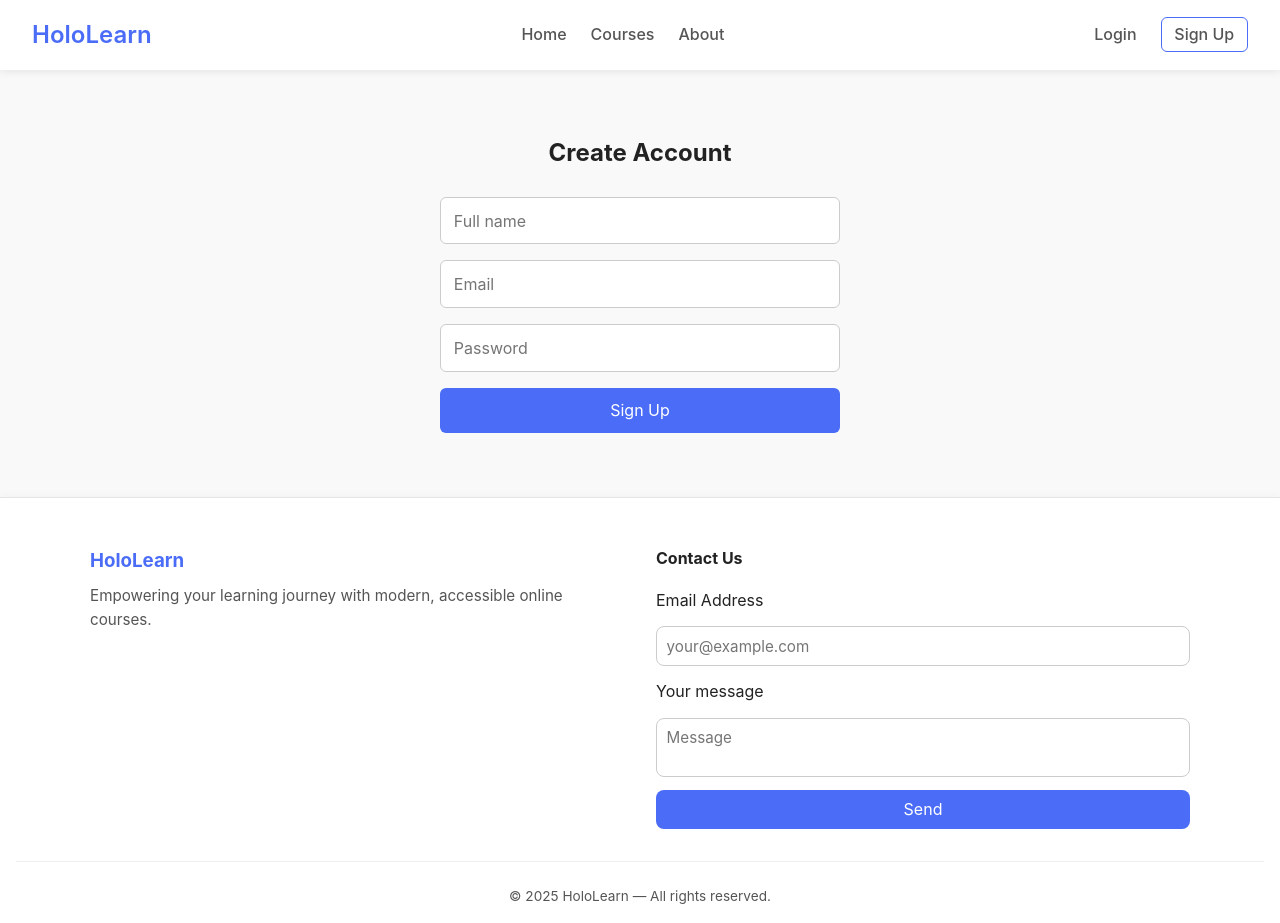
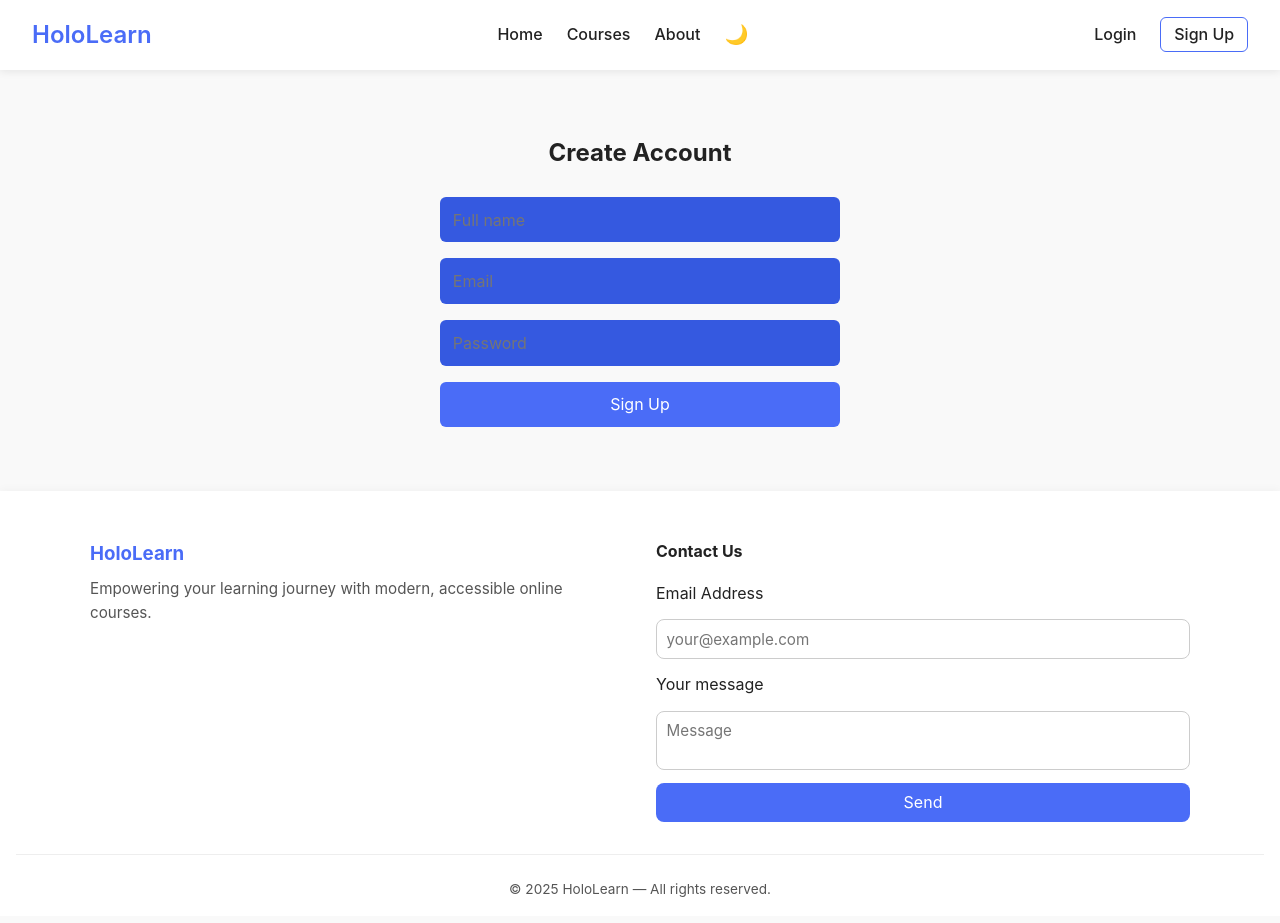
Before and after one commit to BONDIOLA-BOT/ProyectoFinalGeneracionT, a React (Vite) app in the folder holoLearn/: page /signup in a window 1280 px wide. Built offline with nearby package versions, Linux system fonts and the light colour scheme.

Commit message:
Dark-mode
se agrego el modo oscuro, para eso se modifico la estructura del navbar, se agrego un archivo de variables.css y tambien se modificaron la mayoria de los css para utilizar estas variables

```diff
--- a/holoLearn/src/App.css
+++ b/holoLearn/src/App.css
@@ -1,15 +1,4 @@
-/* 🎨 Variables globales y estilos base */
-:root {
-  --primary: #4a6cf7;
-  --primary-hover: #3559e0;
-  --text-dark: #222;
-  --text-light: #555;
-  --bg-light: #f9f9f9;
-  --bg-white: #fff;
-  --radius: 8px;
-  --shadow: 0 2px 8px rgba(0, 0, 0, 0.08);
-  --transition: 0.25s ease;
-}
+@import url("./styles/variables.css");
 
 * {
   margin: 0;
@@ -22,6 +11,7 @@ body {
   background-color: var(--bg-light);
   color: var(--text-dark);
   line-height: 1.6;
+  transition: var(--transition);
 }
 
 /* Contenedor general reutilizable */
--- a/holoLearn/src/App.jsx
+++ b/holoLearn/src/App.jsx
@@ -10,7 +10,7 @@ import Signup from "./pages/signup";
 
 function App() {
   return (
-    <BrowserRouter>
+    <BrowserRouter >
       <Routes>
         <Route element={<MainLayout />}>
           <Route path="/" element={<Home />} />
--- a/holoLearn/src/components/navbar.jsx
+++ b/holoLearn/src/components/navbar.jsx
@@ -1,24 +1,61 @@
 import { NavLink } from "react-router-dom";
-import { useState } from "react";
+import { useState, useEffect } from "react";
 import "../styles/navbar.css";
+import "../styles/variables.css";
 
 export default function Navbar() {
   const [open, setOpen] = useState(false);
+  const [darkMode, setDarkMode] = useState(false);
+
+  useEffect(() => {
+    const storedTheme = localStorage.getItem("darkMode") === "true";
+    setDarkMode(storedTheme);
+  }, []);
+
+  useEffect(() => {
+    document.body.classList.toggle("dark-mode", darkMode);
+    localStorage.setItem("darkMode", darkMode);
+  }, [darkMode]);
 
   return (
     <nav className="navbar">
       <div className="navbar-container">
-        <NavLink to="/" className="logo">HoloLearn</NavLink>
+        <NavLink to="/" className="logo">
+          HoloLearn
+        </NavLink>
 
         <ul className={`nav-links ${open ? "open" : ""}`}>
-          <li><NavLink to="/" end>Home</NavLink></li>
-          <li><NavLink to="/courses">Courses</NavLink></li>
-          <li><NavLink to="/about">About</NavLink></li>
+          <li>
+            <NavLink to="/" end>
+              Home
+            </NavLink>
+          </li>
+          <li>
+            <NavLink to="/courses">Courses</NavLink>
+          </li>
+          <li>
+            <NavLink to="/about">About</NavLink>
+          </li>
+          <li>
+            <button
+              class="toggle-mode"
+              type="button"
+              onClick={() => setDarkMode(!darkMode)}
+            >
+              {darkMode ? "☀️" : "🌙"}
+            </button>
+          </li>
         </ul>
 
         <ul className={`nav-auth ${open ? "open" : ""}`}>
-          <li><NavLink to="/login">Login</NavLink></li>
-          <li><NavLink to="/signup" className="signup">Sign Up</NavLink></li>
+          <li>
+            <NavLink to="/login">Login</NavLink>
+          </li>
+          <li>
+            <NavLink to="/signup" className="signup">
+              Sign Up
+            </NavLink>
+          </li>
         </ul>
 
         <div className="menu-toggle" onClick={() => setOpen(!open)}>
--- a/holoLearn/src/styles/about.css
+++ b/holoLearn/src/styles/about.css
@@ -1,3 +1,5 @@
+@import url("../styles/variables.css");
+
 .about {
   max-width: 800px;
   margin: 4rem auto;
@@ -6,7 +8,7 @@
 }
 
 .about h2 {
-  color: #222;
+  color: var(--text-dark);
   margin-bottom: 1rem;
 }
 
@@ -27,9 +29,9 @@
 
 .value {
   flex: 1 1 250px;
-  background: #fff;
+  background: var(--secondary);
   padding: 1.5rem;
-  border-radius: 10px;
+  border-radius: var(--radius);
   box-shadow: 0 2px 8px rgba(0, 0, 0, 0.05);
   text-align: center;
 }
--- a/holoLearn/src/styles/courses.css
+++ b/holoLearn/src/styles/courses.css
@@ -1,3 +1,5 @@
+@import url("../styles/variables.css");
+
 .courses {
   max-width: 1000px;
   margin: 4rem auto;
@@ -12,10 +14,10 @@
 }
 
 .course-card {
-    background: white;
+  background: var(--secondary);
   padding: 1.5rem;
-    border-radius: 10px;
-    box-shadow: 0 2px 8px rgba(0,0,0,0.05);
+  border-radius: var(--radius);
+  box-shadow: 0 2px 8px rgba(0, 0, 0, 0.05);
   transition: 0.3s;
 }
 
--- a/holoLearn/src/styles/footer.css
+++ b/holoLearn/src/styles/footer.css
@@ -1,6 +1,7 @@
+@import url("../styles/variables.css");
+
 .footer {
   background-color: var(--bg-white);
-  border-top: 1px solid #e5e5e5;
   padding: 3rem 1rem 1rem;
   box-shadow: 0 -2px 8px rgba(0, 0, 0, 0.03);
 }
--- a/holoLearn/src/styles/home.css
+++ b/holoLearn/src/styles/home.css
@@ -1,10 +1,12 @@
+@import url("../styles/variables.css");
+
 .home {
   display: flex;
   flex-direction: column;
   align-items: center;
   justify-content: center;
   min-height: 40vh;
-  background: linear-gradient(#90a4ff, #f8f9ff);
+  background: linear-gradient(var(--secondary), var(--primary));
 }
 
 .home-container {
@@ -15,19 +17,19 @@
 
 .home h1 {
   font-size: 2.5rem;
-  color: #222;
+  color: var(--text-dark);
 }
 
 .home p {
-  color: #555;
+  color: var(--text-ligth);
   margin-top: 1rem;
 }
 
 .cta {
   margin-top: 2rem;
-  background: #4a6cf7;
-  color: white;
-  border: none;
+  background: var(--secondary);
+  color: var(--text-ligth);
+  border: 1px solid var(--secondary-hover);
   padding: 0.8rem 1.6rem;
   border-radius: 8px;
   cursor: pointer;
@@ -35,11 +37,11 @@
 }
 
 .cta:hover {
-  background: #3559e0;
+  background: var(--secondary-hover);
 }
 
 .cta > a {
-  color: white;
+  color: var(--text-dark);
   text-decoration: none;
 }
 
@@ -66,7 +68,7 @@
 
 .review-card {
   background: white;
-  border-radius: 10px;
+  border-radius: var(--radius);
   box-shadow: 0 2px 10px rgba(0, 0, 0, 0.05);
   padding: 1.5rem;
   transition: transform 0.3s ease, box-shadow 0.3s ease;
--- a/holoLearn/src/styles/navbar.css
+++ b/holoLearn/src/styles/navbar.css
@@ -1,5 +1,7 @@
+@import url("../styles/variables.css");
+
 .navbar {
-  background-color: #fff;
+  background-color: var(--bg-white);
   box-shadow: 0 2px 8px rgba(0,0,0,0.08);
   position: sticky;
   top: 0;
@@ -14,7 +16,7 @@
 }
 
 .logo {
-  color: #4a6cf7;
+  color: var(--primary);
   font-weight: 600;
   font-size: 1.5rem;
   text-decoration: none;
@@ -30,7 +32,7 @@
 .nav-links a,
 .nav-auth a {
   text-decoration: none;
-  color: #555;
+  color: var(--text-ligth);
   transition: 0.25s;
   font-weight: 500;
 }
@@ -38,24 +40,31 @@
 .nav-links a:hover,
 .nav-auth a:hover,
 .nav-links a.active {
-  color: #4a6cf7;
+  color: var(--primary);
 }
 
 .nav-auth .signup {
-  border: 1px solid #4a6cf7;
+  border: 1px solid var(--primary);
   padding: 0.4rem 0.8rem;
   border-radius: 6px;
 }
 
 .nav-auth .signup:hover {
-  background-color: #4a6cf7;
-  color: #fff;
+  background-color: var(--primary);
+  color: var(--bg-white);
 }
 
 .menu-toggle {
   display: none;
   font-size: 1.6rem;
   cursor: pointer;
+}
+
+.toggle-mode {
+  background: none;
+  border: none;
+  cursor: pointer;
+  font-size: 1.2rem;
 }
 
 @media (max-width: 768px) {
@@ -65,7 +74,7 @@
     right: 0;
     top: 70px;
     flex-direction: column;
-    background: #fff;
+    background: var(--bg-white);
     width: 200px;
     padding: 1rem;
     box-shadow: 0 2px 8px rgba(0,0,0,0.1);
--- a/holoLearn/src/styles/signup.css
+++ b/holoLearn/src/styles/signup.css
@@ -1,3 +1,5 @@
+@import url("../styles/variables.css");
+
 .auth {
   max-width: 400px;
   margin: 4rem auto;
@@ -14,11 +16,12 @@
 .auth input {
   padding: 0.8rem;
   border-radius: 6px;
-  border: 1px solid #ccc;
+  border: var(--border-color);
+  background-color: var(--primary-hover);
 }
 
 .auth button {
-  background: #4a6cf7;
+  background: var(--primary);
   color: white;
   border: none;
   padding: 0.8rem;
@@ -28,5 +31,5 @@
 }
 
 .auth button:hover {
-  background: #3559e0;
+  background: var(--primary-hover);
 }
--- /dev/null
+++ b/holoLearn/src/styles/variables.css
@@ -0,0 +1,62 @@
+/* ===== Light Mode ===== */
+:root {
+  /* --- Primary --- */
+  --primary: #4a6cf7;
+  --primary-hover: #3559e0;
+
+  /* --- Secondary & Accent --- */
+  --secondary: #6c63ff;
+  --secondary-hover: #554de0;
+
+  /* --- Success / Warning / Danger --- */
+  --success: #3dbb64;
+  --success-hover: #2fa656;
+
+  --warning: #f5b400;
+  --warning-hover: #e09d00;
+
+  --danger: #e74c3c;
+  --danger-hover: #c0392b;
+
+  /* --- Neutrals & Background --- */
+  --text-dark: #222;
+  --text-light: #555;
+  --bg-light: #f9f9f9;
+  --bg-white: #fff;
+  --card-bg: #ffffff;
+  --border-color: #e0e0e0;
+
+  /* --- Transitions --- */
+  --transition-speed: 0.3s;
+
+  --radius: 8px;
+}
+
+/* ===== Dark Mode ===== */
+body.dark-mode {
+  /* --- Primary --- */
+  --primary: #7b9cff;
+  --primary-hover: #a1b8ff;
+
+  /* --- Secondary & Accent --- */
+  --secondary: #9f97ff;
+  --secondary-hover: #c1bbff;
+
+  /* --- Success / Warning / Danger --- */
+  --success: #59d98d;
+  --success-hover: #42c178;
+
+  --warning: #ffd75e;
+  --warning-hover: #ffcc3b;
+
+  --danger: #ff7364;
+  --danger-hover: #ff5a4b;
+
+  /* --- Neutrals & Background --- */
+  --text-dark: #f5f5f5;
+  --text-light: #cccccc;
+  --bg-light: #121212;
+  --bg-white: #1e1e1e;
+  --card-bg: #2a2a2a;
+  --border-color: #333;
+}
```
Lines whose indentation alone changed are shown as unchanged.
